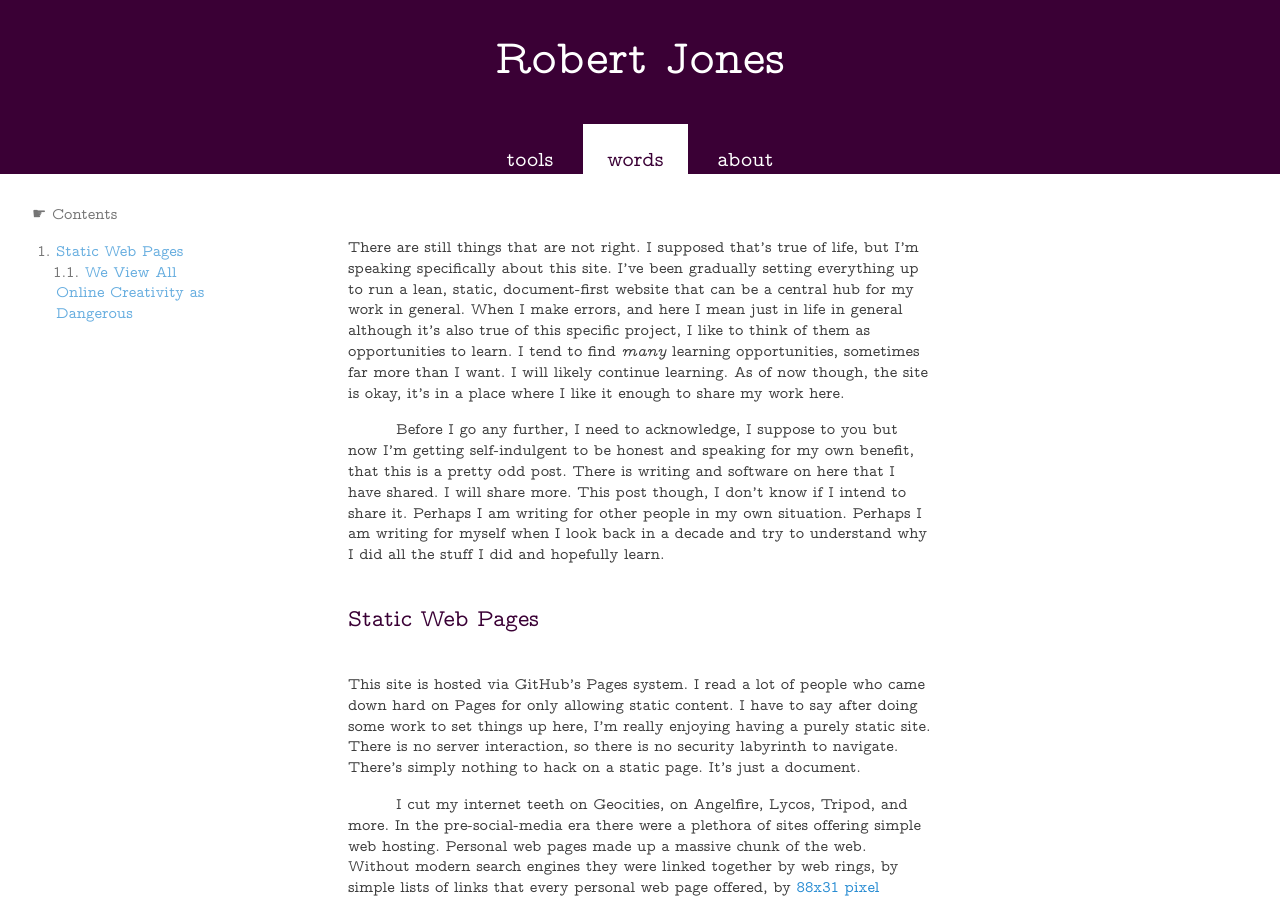
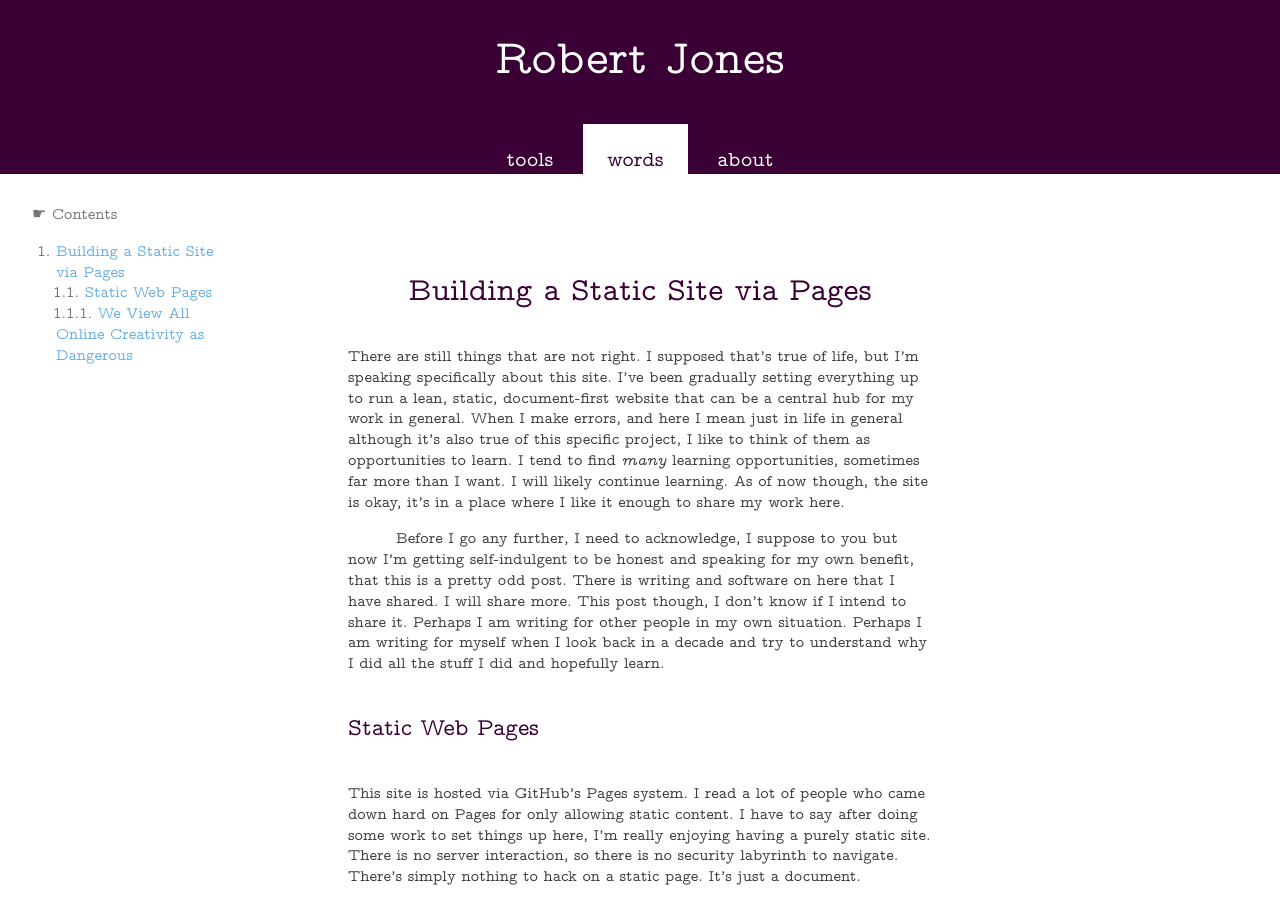
Before and after one commit to rjjiii/rjjiii.github.io, a Jekyll site: the page built from _posts/2022-12-05-site-is-online.md, in a window 1280 px wide and 900 px high. Built offline with Jekyll 4.4.1, drawn with Linux system fonts in a browser that asks for light colours; our own code applies the rules of GitHub Pages for plain Markdown files.

Commit message:
Update 2022-12-05-site-is-online.md

```diff
--- a/_posts/2022-12-05-site-is-online.md
+++ b/_posts/2022-12-05-site-is-online.md
@@ -2,6 +2,8 @@
 title: Building a Static Site via Pages
 excerpt: <p>There are still things that are not right. I supposed that's true of life, but I'm speaking specifically about this site. I've been gradually setting everything up to run a lean, static, document-first website that can be a central hub for my work in general. When I make errors, and here I mean just in life in general although it's also true of this specific project, I like to think of them as opportunities to learn. I tend to find <em>many</em> learning opportunities, sometimes far more than I want. I will likely continue learning. As of now though, the site is okay, it's in a place where I like it enough to share my work here.</p>
 ---
+
+# Building a Static Site via Pages
 
 <nav>
 <details open>
```
